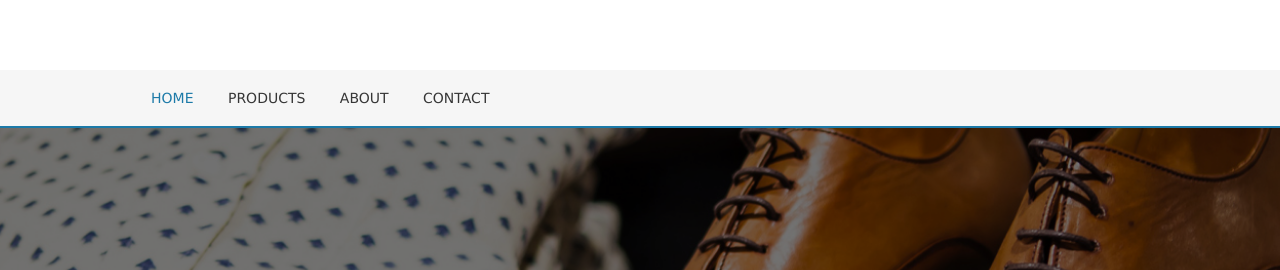
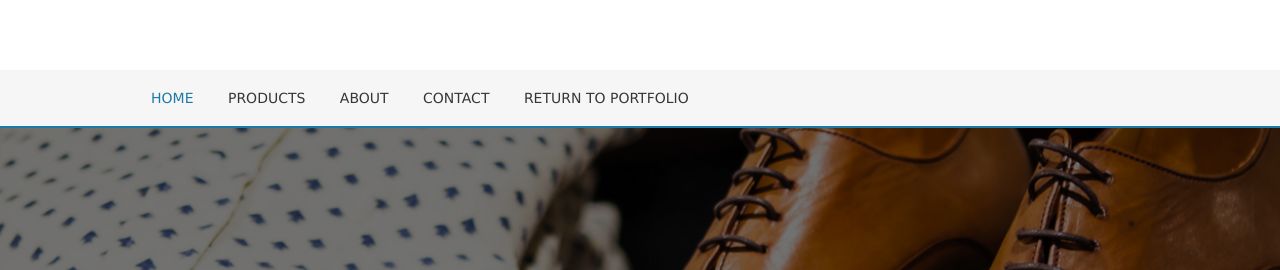
Before and after one commit to nateman1989/zapettos-fashion, a plain HTML site: page index.html in a window 1280 px wide. Shown: the part 336-606 px from the top of the page. Drawn offline with Linux system fonts and the light colour scheme.

Commit message:
Add files via upload

```diff
--- a/index.html
+++ b/index.html
@@ -70,11 +70,10 @@ Licence URI: https://www.os-templates.com/template-terms
             <!-- ################################################################################################ -->
             <ul class="clear">
                 <li class="active"><a href="index.html">Home</a></li>
-
-
                         <li><a href="pages/products.html" title="Zapettos Products">Products</a></li>
                         <li><a href="pages/about.html" title="Zapettos About Us Page">About</a></li>
                         <li><a href="pages/contact.html" title="Zapettos Contact Page">Contact</a></li>
+                <li class="portfolio"><a href="https://nateman1989.github.io/portfolio-pages/">Return to Portfolio</a></li>
 
 
             </ul>
```
